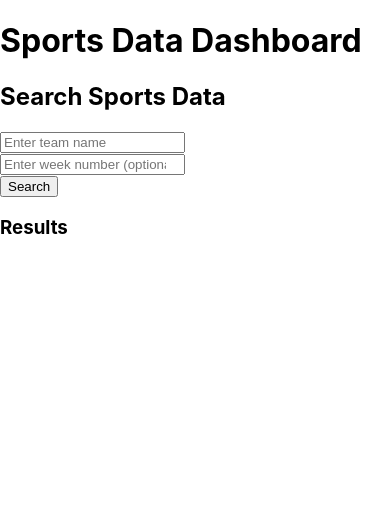
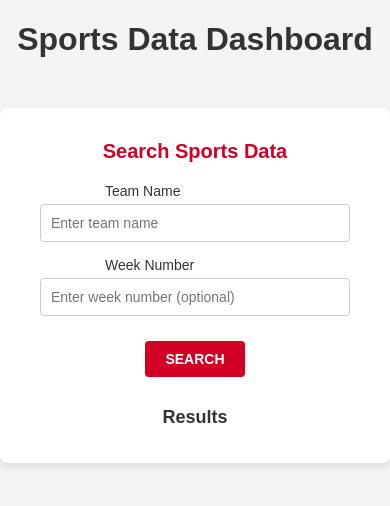
Before and after one commit to collinbrohm25/Sports-Management, a React (Create React App) app in the folder frontend/sports/: page / in a window 390 px wide. Shown: the top 506 px of the page. Built offline with nearby package versions, Linux system fonts and the light colour scheme.

Commit message:
make website nice

```diff
--- a/frontend/sports/src/components/Home.css
+++ b/frontend/sports/src/components/Home.css
@@ -1,76 +1,137 @@
-.body {
-    font-family: Arial, sans-serif;
-    background-color: #f4f4f4;
+/* General body styling */
+body {
+    text-align: center;
+    font-family: 'Arial', sans-serif;
     margin: 0;
     padding: 0;
+    background-color: #f4f4f4; /* Light gray background */
+    color: #333; /* Dark gray text */
   }
 
+  /* Container for the entire form and results */
   .home-container {
     max-width: 800px;
     margin: 50px auto;
     padding: 20px;
     background: white;
-    box-shadow: 0 4px 8px rgba(0, 0, 0, 0.2);
     border-radius: 8px;
+    box-shadow: 0 4px 8px rgba(0, 0, 0, 0.1);
   }
 
-  .title {
+  /* Title styling */
+  .form-header h2 {
+    text-align: center;
     font-size: 24px;
-    color: #d10024;
-    text-align: center;
+    color: #d10024; /* ESPN red */
     margin-bottom: 20px;
   }
 
-  .form {
+  /* Form section styling */
+  .form-section {
     display: flex;
     flex-direction: column;
     gap: 15px;
   }
 
-  .form-group {
+  .input-group {
     display: flex;
     flex-direction: column;
+    align-items: center;
   }
 
-  .form-group input {
+  .input-group label {
+    font-size: 14px;
+    margin-bottom: 5px;
+    text-align: left;
+    width: 50%;
+  }
+
+  .input-group input {
+    width: 50%; /* Shrinks input to half its container width */
     padding: 10px;
     border: 1px solid #ccc;
     border-radius: 4px;
+    font-size: 16px;
   }
 
-  .btn {
-    padding: 10px;
-    background-color: #d10024;
+  /* Button styling */
+  .btn-group {
+    display: flex;
+    justify-content: center;
+  }
+
+  .btn-group button {
+    padding: 10px 20px;
+    font-size: 16px;
+    background-color: #d10024; /* ESPN red */
     color: white;
     border: none;
     border-radius: 4px;
-    font-size: 16px;
     cursor: pointer;
+    text-transform: uppercase;
+    font-weight: bold;
+    margin-top: 10px;
+  }
+
+  .btn-group button:hover {
+    background-color: #a5001c; /* Slightly darker red */
+  }
+
+  /* Error message */
+  .error-message p {
+    color: #d10024;
+    font-size: 14px;
     text-align: center;
   }
 
-  .btn:hover {
-    background-color: #a5001c;
-  }
-
-  .error {
-    color: red;
-    font-size: 14px;
-    margin-top: -10px;
+  /* Results section */
+  .results-section h3 {
+    font-size: 20px;
+    color: #333;
+    margin-top: 30px;
+    text-align: center;
   }
 
   .results-list {
-    list-style: none;
+    list-style-type: none;
     padding: 0;
     margin-top: 20px;
   }
 
-  .results-list li {
+  .result-item {
     padding: 10px;
     border-bottom: 1px solid #ccc;
     font-size: 16px;
   }
 
-  .results-list li:last-child {
+  .result-item:last-child {
     border-bottom: none;
   }
+
+  /* Responsive design */
+  @media (max-width: 768px) {
+    .home-container {
+      padding: 15px;
+    }
+
+    .form-header h2 {
+      font-size: 20px;
+    }
+
+    .input-group input {
+      width: 80%; /* Adjusts input width for smaller screens */
+      font-size: 14px;
+    }
+
+    .btn-group button {
+      font-size: 14px;
+    }
+
+    .results-section h3 {
+      font-size: 18px;
+    }
+
+    .result-item {
+      font-size: 14px;
+    }
+  }
--- a/frontend/sports/src/components/Home.js
+++ b/frontend/sports/src/components/Home.js
@@ -1,6 +1,6 @@
 import React, { useState } from "react";
-import axios from 'axios';
-import './Home.css';
+import axios from "axios";
+import "./Home.css";
 
 function Home() {
   const [teamName, setTeamName] = useState("");
@@ -12,39 +12,41 @@ function Home() {
     e.preventDefault();
     setError(""); // Clear previous errors
 
-    // Build query parameters
     const params = new URLSearchParams();
     if (teamName) params.append("team", teamName);
     if (week) params.append("week", week);
-    console.log(params.toString())
 
-    axios.get(`http://localhost:5000/api/sports?${params.toString()}`, {
-    //     headers: {
-    //       "Content-Type": "application/json",  // No need to add "Origin"
-    //     },
+    axios
+      .get(`http://localhost:5000/api/sports?${params.toString()}`)
+      .then((response) => {
+        setResults(response.data);
       })
-        .then(response => {
-          console.log(response.data);  // Handle success response
-        })
-        .catch(error => {
-          console.error("Error:", error);  // Handle error response
+      .catch((error) => {
+        console.error("Error:", error);
+        setError("Failed to fetch data. Please try again.");
       });
   };
 
   return (
-    <div classname="form-group input">
+    <div className="home-container">
+      <div className="form-header">
         <h2>Search Sports Data</h2>
-      <form onSubmit={handleSubmit}>
-        <div>
+      </div>
+      <form className="form-section" onSubmit={handleSubmit}>
+        <div className="input-group">
+          <label htmlFor="teamName">Team Name</label>
           <input
+            id="teamName"
             type="text"
             value={teamName}
             onChange={(e) => setTeamName(e.target.value)}
             placeholder="Enter team name"
           />
         </div>
-        <div>
+        <div className="input-group">
+          <label htmlFor="week">Week Number</label>
           <input
+            id="week"
             type="number"
             value={week}
             onChange={(e) => setWeek(e.target.value)}
@@ -52,20 +54,28 @@ function Home() {
             min="1"
           />
         </div>
-        <button classname = "btn" type="submit">Search</button>
+        <div className="btn-group">
+          <button type="submit">Search</button>
+        </div>
       </form>
 
-      {error && <p style={{ color: "red" }}>{error}</p>}
+      {error && (
+        <div className="error-message">
+          <p>{error}</p>
+        </div>
+      )}
 
+      <div className="results-section">
         <h3>Results</h3>
-      <ul>
+        <ul className="results-list">
           {results.map((item, index) => (
-          <li key={index}>
+            <li key={index} className="result-item">
               {item.name} - Week {item.week}: {item.details}
             </li>
           ))}
         </ul>
       </div>
+    </div>
   );
 }
 
```
Lines whose indentation alone changed are shown as unchanged.
